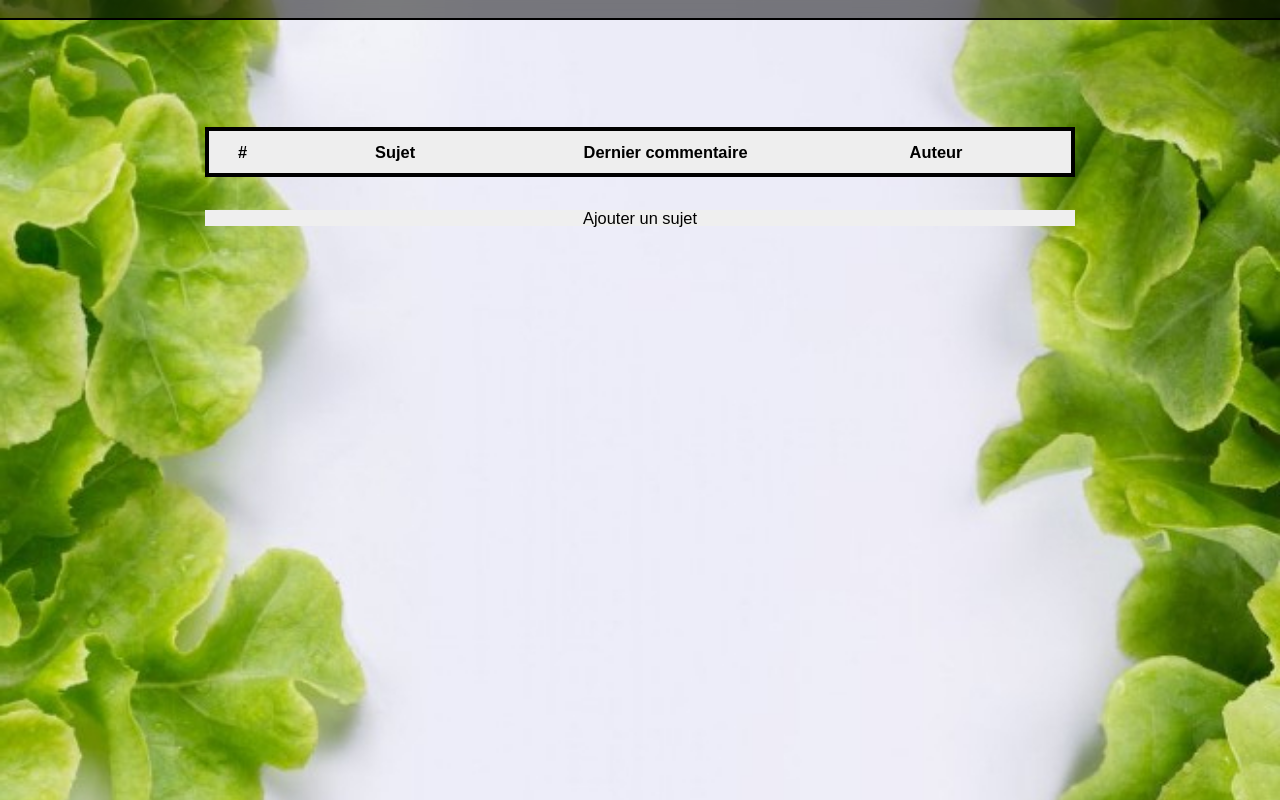
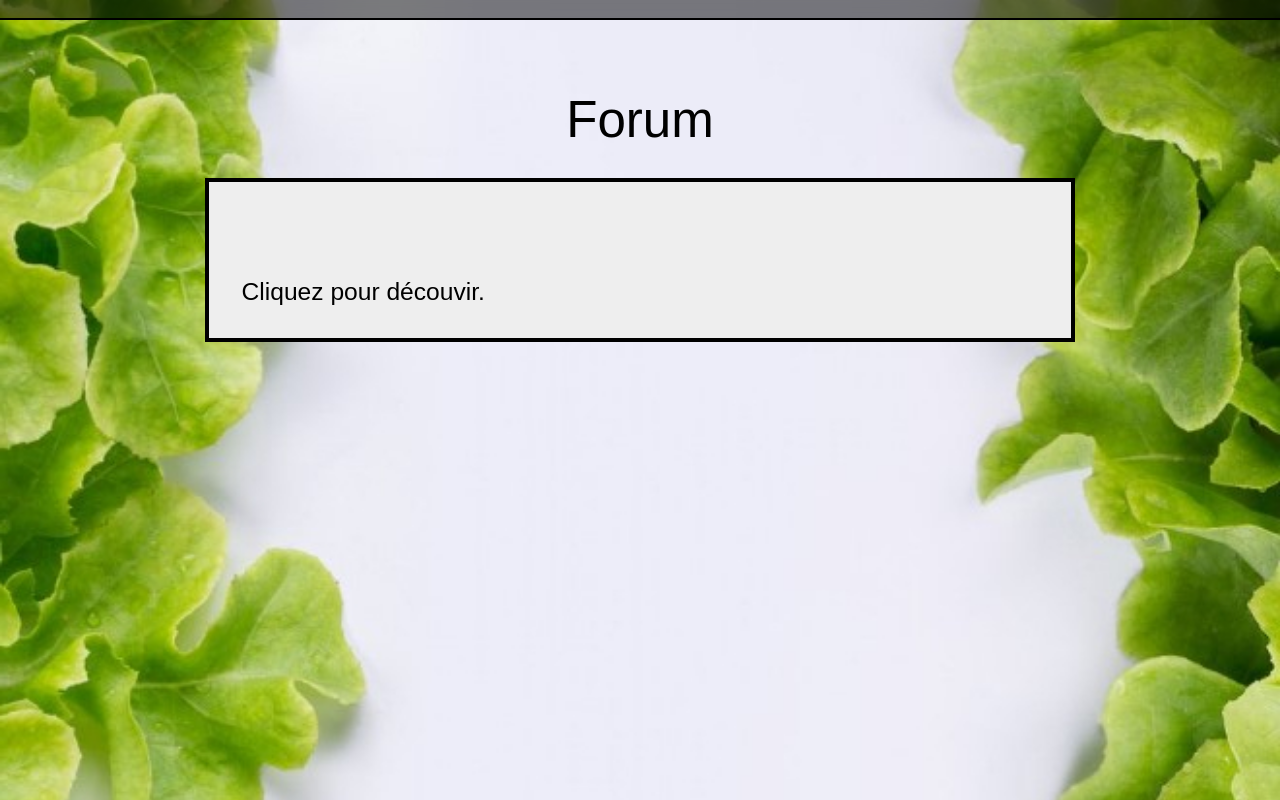
Before and after one commit to BborisB/ForumLaitue, a PHP site: page /Views/categorie.php in a window 1280 px wide. Run offline with PHP 8.4, Linux system fonts and the light colour scheme; tables that the repository leaves empty or names only in its code hold one stand-in row (values such as "Sample post"); data that the repository does not hold is empty.

Commit message:
addSujet

```diff
--- a/CSS/categorie.css
+++ b/CSS/categorie.css
@@ -1,4 +1,4 @@
-#categorieTable
+.myTable
 {
     text-align: center;
     background-color: #eee;
@@ -7,53 +7,34 @@
     width: 100%;
 }
 
-#categorieTable tbody tr:last-child
-{
-    border: none;
-}
-
-#categorieTable thead tr
-{
-    border: none;
-}
-
-#categorieTable tr
-{
-    display: flex;
-    border-bottom: #000 solid calc(0.05vw + 0.1em);
-}
-
-#categorieTable tr td:first-child, #categorieTable tr th:first-child
-{
-    max-width: fit-content;
-    margin-left: 1em;
-}
-
-#categorieTable thead
+.myTable thead
 {
     font-weight: bold;
 }
 
-#categorieTable td, #categorieTable th
+.myTable td, .myTable th
 {
     padding: 1vw;
     overflow: hidden;
-    text-overflow: ellipsis;
-    flex: 1 0 0;
+    word-wrap: break-word;
+    border: #000 solid calc(0.05vw + 0.1em);
 }
 
-.addWindowBackground
+.myTable .button
 {
-    position: fixed;
-    top: 0;
-    bottom: 0;
     width: 100%;
-    height: 100%;
-    display: none;
-    background-color: #00000080;
-    justify-content: center;
-    align-items: center;
-    z-index: 2;
+}
+
+dialog
+{
+    margin: auto;
+    width: 50%;
+}
+
+dialog::backdrop
+{
+    background-color: #00000040;
+    backdrop-filter: blur(5px);
 }
 
 .addWindow
@@ -64,7 +45,6 @@
     background-image: linear-gradient(#e6e6e6cc, #e6e6e6cc), url(../Images/Laitue1.jpg);
     background-size: cover;
     background-position: center;
-    width: 50%;
     padding: 2em;
     gap: 1em;
     border: #000 solid calc(0.1vw + 0.2em);;
--- a/CSS/forum.css
+++ b/CSS/forum.css
@@ -8,7 +8,6 @@
     color: #000;
     align-self: stretch;
     background-color: #eee;
-    max-width: 25%;
 }
 
 .masterCard h1
--- a/CSS/reset.css
+++ b/CSS/reset.css
@@ -10,7 +10,7 @@ table, caption, tbody, tfoot, thead, tr, th, td,
 article, aside, canvas, details, embed,
 figure, figcaption, footer, header, hgroup,
 menu, nav, output, ruby, section, summary,
-time, mark, audio, video, input, button, textarea {
+time, mark, audio, video, input, button, textarea, dialog {
 	margin: 0;
 	padding: 0;
 	border: 0;
--- a/Controllers/addCategorieController.php
+++ b/Controllers/addCategorieController.php
@@ -2,6 +2,8 @@
 require_once "../Includes/connectDb.php";
 $connect = connect();
 $catTitle = $catTitleErrorText = $catDesc = $catDescTextError = "";
+if ($_SERVER["REQUEST_METHOD"] == "POST")
+{
     if (isset($_POST["catTitle"]) && isset($_POST["catDesc"]))
     {
         $canAdd = true;
@@ -29,7 +31,8 @@ if (isset($_POST["catTitle"]) && isset($_POST["catDesc"]))
         {
             $req = $connect->prepare("INSERT INTO categorie (titreCategorie, descCategorie) VALUES(?,?)");
             $req->execute(array($catTitle, $catDesc));
-        header("location: ../Views/forum.php");
+            header("location: ../Views/categorie.php");
+        }
     }
 }
 ?>
--- a/Controllers/loginController.php
+++ b/Controllers/loginController.php
@@ -15,8 +15,8 @@ if (isset($_POST["email"]) && isset($_POST["password"]))
         }
         else
         {
-            setcookie("userId", $user["id"], time() + 3600 * 24);
-            header("location: ../Views/forum.php");
+            setCookie("userId", $user["idUtilisateur"], time() + 3600 * 24);
+            header("location: ../Views/categorie.php");
         }
     }
     else
--- a/Views/categorie.php
+++ b/Views/categorie.php
@@ -1,10 +1,13 @@
 <!DOCTYPE html>
 <html lang="en">
+
 <head>
-    <?php require_once "../Includes/head.php"?>
-    <title>Categories</title>
-    <link rel="stylesheet" href="../CSS/categorie.css">
+    <?php require_once "../Includes/head.php";
+    require_once "../Controllers/categorieController.php"?>
+    <title>Forum</title>
+    <link rel="stylesheet" href="../CSS/forum.css">
 </head>
+
 <body>
     <div class="userWelcome">
         <span id="bandeauUser"></span>
@@ -12,36 +15,20 @@
         <span id="bandeauConnection"></span>
     </div>
     <div class="page">
-        <h1 id="pageTitle"></h1>
-        <table id="categorieTable">
-            <thead>
-                <tr>
-                    <th>#</th>
-                    <th>Sujet</th>
-                    <th>Dernier commentaire</th>
-                    <th>Auteur</th>
-                </tr>
-            </thead>
-            <tbody><tr></tr></tbody>
-        </table>
-        <button id="addBtn">Ajouter un sujet</button>
-    </div>
-    <div class="addWindowBackground" id="addWindow">
-        <div class="addWindow">
-            <h1>Ajouter un sujet</h1>
-            <div class="label-input">
-                <label for="subjectName">Titre du sujet</label>
-                <input type="text" id="subjectName">
-                <span class="fieldError" id="subjectNameErrorText"></span>
-            </div>
-            <div class="multipleElement">
-                <button id="addWindowCancel">Annuler</button>
-                <button id="addWindowAdd">Ajouter</button>
-            </div>
+        <h1>Forum</h1>
+        <div class="multipleElement">
+            <?php foreach($categories as $categorie)
+            {
+                echo
+                '<a class="masterCard" href="sujet.php?idCat='.$categorie["idCategorie"].'">
+                <h1>'.$categorie["titreCategorie"].'</h1>
+                <span>'.$categorie["descCategorie"]. '</span>
+                <h2>Cliquez pour découvir.</h2>
+                </a>';
+            }
+            ?>
         </div>
     </div>
-    <script src="../JavaScript/bandeau.js"></script>
-    <script src="../JavaScript/button.js"></script>
-    <script src="../JavaScript/category.js"></script>
 </body>
+
 </html>
```
Also changed, not shown: Controllers/addSujetController.php (added, +16 -0 lines), Controllers/sujetController.php (added, +13 -0 lines), JavaScript/categorie.js (added, +11 -0 lines), Views/forum.php (deleted, +0 -34 lines), Views/message.php (added, +34 -0 lines), Views/sujet.php (+44 -17 lines). Lines whose indentation alone changed are shown as unchanged.
